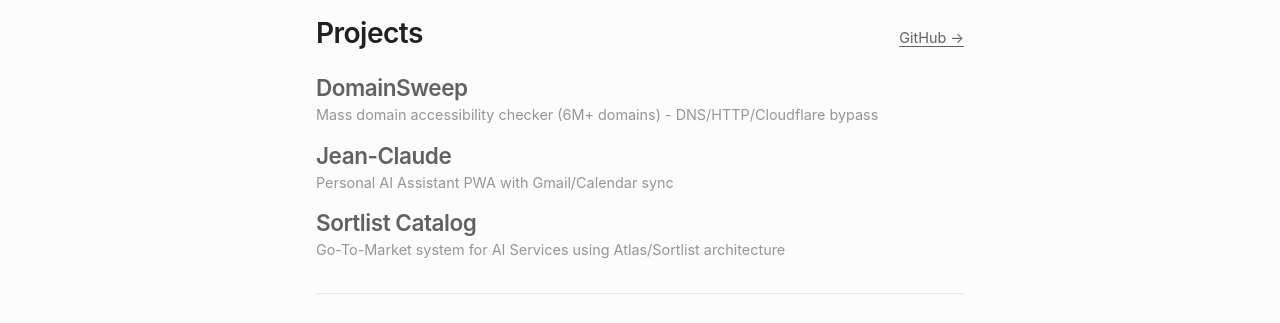
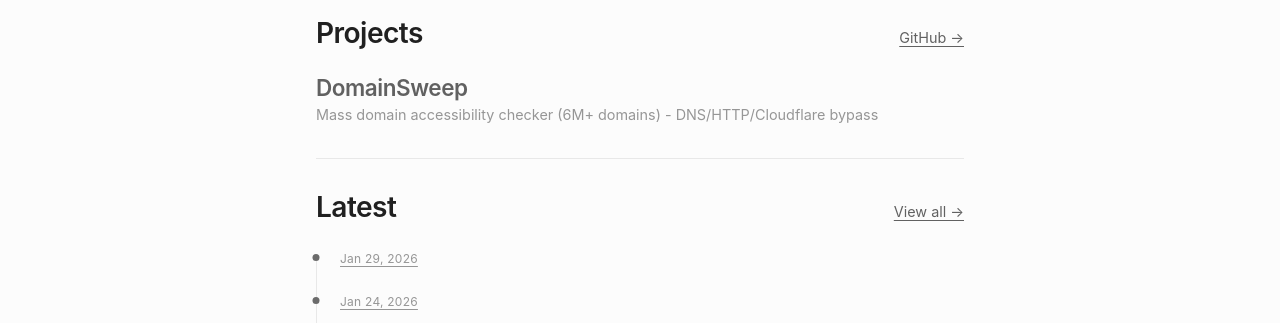
Before and after one commit to bKNNNNN/personal-website, an Astro site: page / in a window 1280 px wide. Shown: the part 1140-1463 px from the top of the page. Built offline with nearby package versions, Linux system fonts and the light colour scheme; Astro itself is replaced by a stand-in of ours; no server answers; a web font is replaced by a local one.

Commit message:
refactor: keep only DomainSweep in projects section

```diff
--- a/src/pages/index.astro
+++ b/src/pages/index.astro
@@ -110,14 +110,6 @@
         <a href="https://github.com/bKNNNNN/DomainSweep" target="_blank" rel="noopener noreferrer" class="project-card block">
           <h3 class="text-base font-medium mb-1">DomainSweep</h3>
           <p class="text-sm text-[var(--color-text-muted)]">Mass domain accessibility checker (6M+ domains) - DNS/HTTP/Cloudflare bypass</p>
-        </a>
-        <a href="https://github.com/bKNNNNN/jean-claude" target="_blank" rel="noopener noreferrer" class="project-card block">
-          <h3 class="text-base font-medium mb-1">Jean-Claude</h3>
-          <p class="text-sm text-[var(--color-text-muted)]">Personal AI Assistant PWA with Gmail/Calendar sync</p>
-        </a>
-        <a href="https://github.com/bKNNNNN/Sortlist-Catalog" target="_blank" rel="noopener noreferrer" class="project-card block">
-          <h3 class="text-base font-medium mb-1">Sortlist Catalog</h3>
-          <p class="text-sm text-[var(--color-text-muted)]">Go-To-Market system for AI Services using Atlas/Sortlist architecture</p>
         </a>
       </div>
     </section>
```
